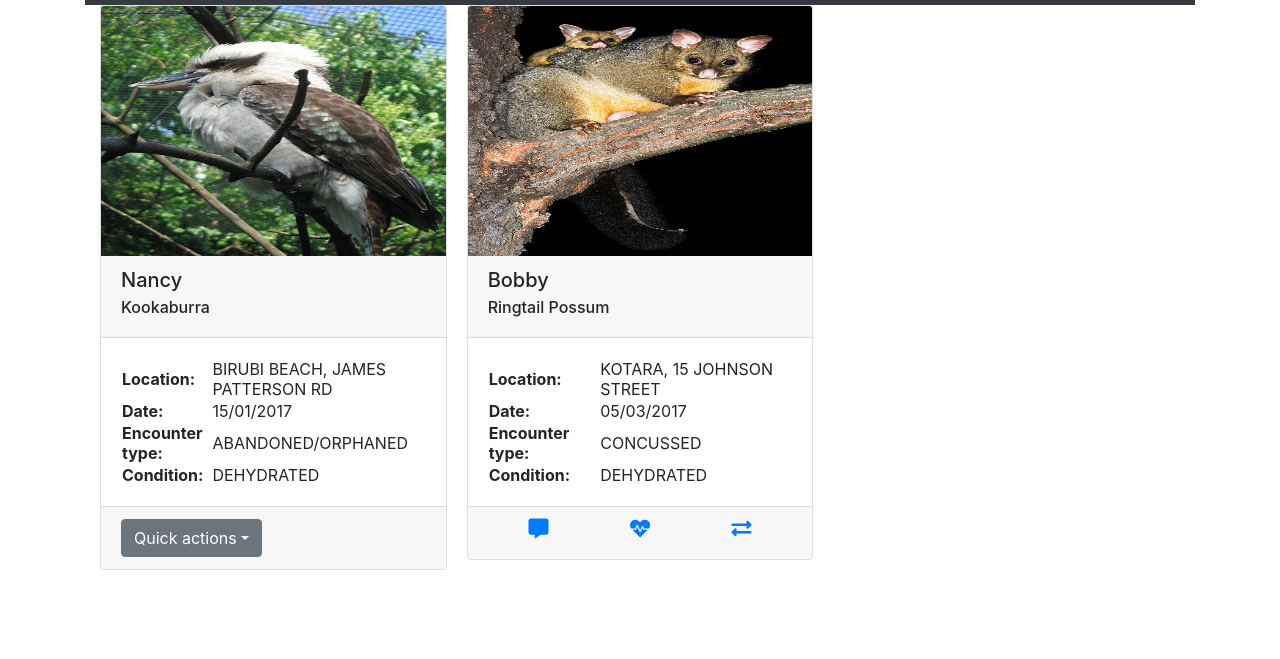
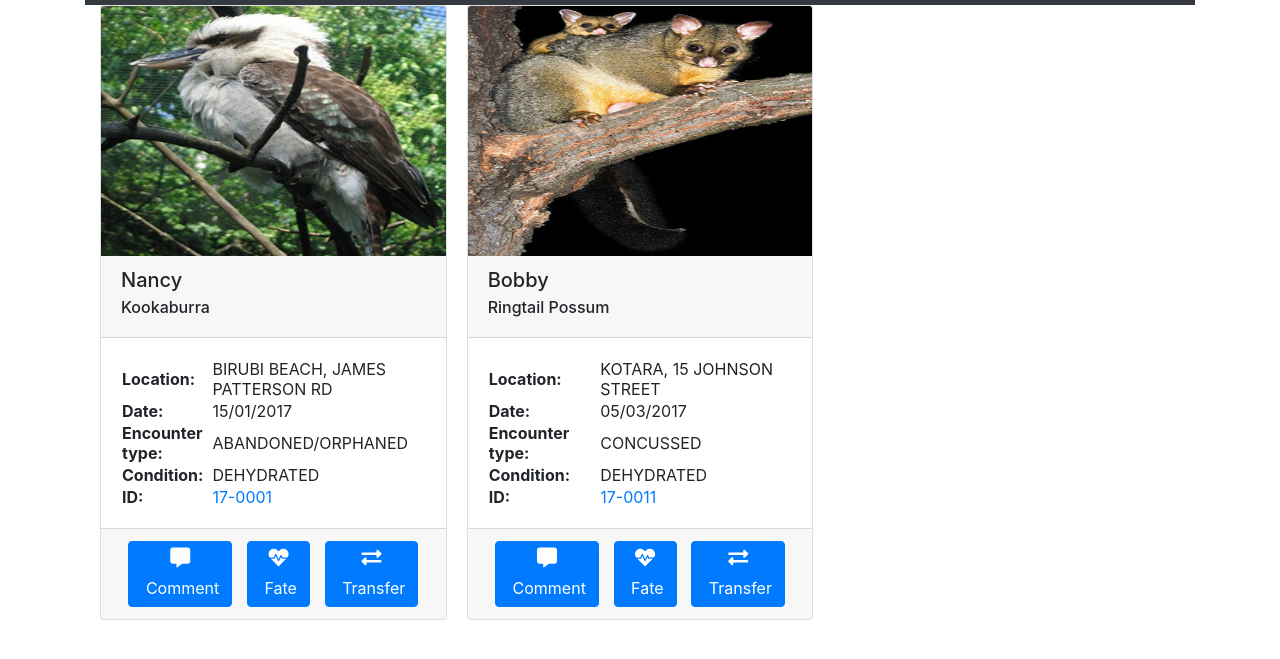
Before and after one commit to maytom-it-services/natfdb-prototype, a website: page public/index.html in a window 1280 px wide. Shown: the part 65-724 px from the top of the page. Drawn offline with Linux system fonts and the light colour scheme.

Commit message:
Standardised card footer to buttons

```diff
--- a/public/home.html
+++ b/public/home.html
@@ -3,7 +3,7 @@
     <div class="card-columns">
         <section class="card mb-5" id="17-0001">
             <div class="thumbnail">
-                <img class="card-img-top" src="img/kookaburra.jpg"/>
+                <img class="card-img-top" src="img/kookaburra_tn.jpg"/>
             </div>
             <div class="card-header">
                 <h5 class="card-title">Nancy</h5>
@@ -28,24 +28,30 @@
                             <th>Condition:</th>
                             <td>DEHYDRATED</td>
                         </tr>
+                        <tr>
+                            <th>ID:</th>
+                            <td><a href="#?id=17-0001">17-0001</a></td>
+                        </tr>
                     </table>
                 </p>
             </div> <!-- card-body -->
             <div class="card-footer">
-                <div class="btn-group" role="group" aria-label="Encounter card actions">
-                    <button id="btnCardAction" type="button" class="btn btn-secondary dropdown-toggle" data-toggle="dropdown">Quick actions</button>
-                    <div class="dropdown-menu" aria-labelledby="btnFaunaAction">
-                        <a id="commentlink" href="#encounterComment" class="dropdown-item commentModel" data-toggle="modal" data-target="#encounterComment" title="Add a note or record fanua statistical information such as weight and measurements"><h6><i class="fas fa-comment-alt"></i>&nbsp; Note</h6></a>
-                        <a href="#" class="dropdown-item" data-toggle="tooltip" data-placement="right" title="Record the fate of the fauna"><h6><i class="fas fa-heartbeat"></i>&nbsp; Fate</h6></a>
-                        <div role="separator" class="dropdown-divider"></div>
-                        <a href="#" class="dropdown-item" data-toggle="tooltip" data-placement="right" title="Record the transfer of the fauna to another carer, vet or zoo"><h6><i class="fas fa-exchange-alt"></i>&nbsp; Transfer</h6></a>
-                    </div>
-                </div>
+                <ul class="nav nav-fill justify-content-center">
+                    <li class="nav-item">
+                        <a href="#" class="btn btn-primary" data-toggle="tooltip" data-placement="right" title="Add a note or record fanua statistical information such as weight and measurements"><h5><i class="fas fa-comment-alt"></i></h5>&nbsp;Comment</a>
+                    </li>
+                    <li class="nav-item">
+                        <a href="#" class="btn btn-primary" data-toggle="tooltip" data-placement="right" title="Record the fate of the fauna"><h5><i class="fas fa-heartbeat"></i></h5>&nbsp;Fate</a>
+                    </li>
+                    <li class="nav-item">
+                        <a href="#" class="btn btn-primary" data-toggle="tooltip" data-placement="right" title="Record the transfer of the fauna to another carer, vet or zoo"><h5><i class="fas fa-exchange-alt"></i></h5>&nbsp;Transfer</a>
+                    </li>
+                </ul>
             </div> <!-- card-footer -->
         </section> <!-- ID: 17-0001 -->
         <section class="card mb-5" id="17-0011">
             <div class="thumbnail">
-                <img class="card-img-top" src="img/ringtail_possum.jpg"/>
+                <img class="card-img-top" src="img/ringtail_possum_tn.jpg"/>
             </div>
             <div class="card-header">
                 <h5 class="card-title">Bobby</h5>
@@ -70,19 +76,23 @@
                             <th>Condition:</th>
                             <td class="text-capitalize">DEHYDRATED</td>
                         </tr>
+                        <tr>
+                            <th>ID:</th>
+                            <td><a href="#?id=17-0011">17-0011</a></td>
+                        </tr>
                     </table>
                 </p>
             </div> <!-- card-body -->
             <div class="card-footer">
                 <ul class="nav nav-fill justify-content-center">
                     <li class="nav-item">
-                        <a href="#" class="card-link"><h5><i class="fas fa-comment-alt"></i></h5></a>
+                        <a href="#" class="btn btn-primary" data-toggle="tooltip" data-placement="right" title="Add a note or record fanua statistical information such as weight and measurements"><h5><i class="fas fa-comment-alt"></i></h5>&nbsp;Comment</a>
                     </li>
                     <li class="nav-item">
-                        <a href="#" class="card-link"><h5><i class="fas fa-heartbeat"></i></h5></a>
+                        <a href="#" class="btn btn-primary" data-toggle="tooltip" data-placement="right" title="Record the fate of the fauna"><h5><i class="fas fa-heartbeat"></i></h5>&nbsp;Fate</a>
                     </li>
                     <li class="nav-item">
-                        <a href="#" class="card-link"><h5><i class="fas fa-exchange-alt"></i></h5></a>
+                        <a href="#" class="btn btn-primary" data-toggle="tooltip" data-placement="right" title="Record the transfer of the fauna to another carer, vet or zoo"><h5><i class="fas fa-exchange-alt"></i></h5>&nbsp;Transfer</a>
                     </li>
                 </ul>
             </div> <!-- card-footer -->
```
Also changed, not shown: public/img/kookaburra_tn.jpg (added), public/img/ringtail_possum_tn.jpg (added).
